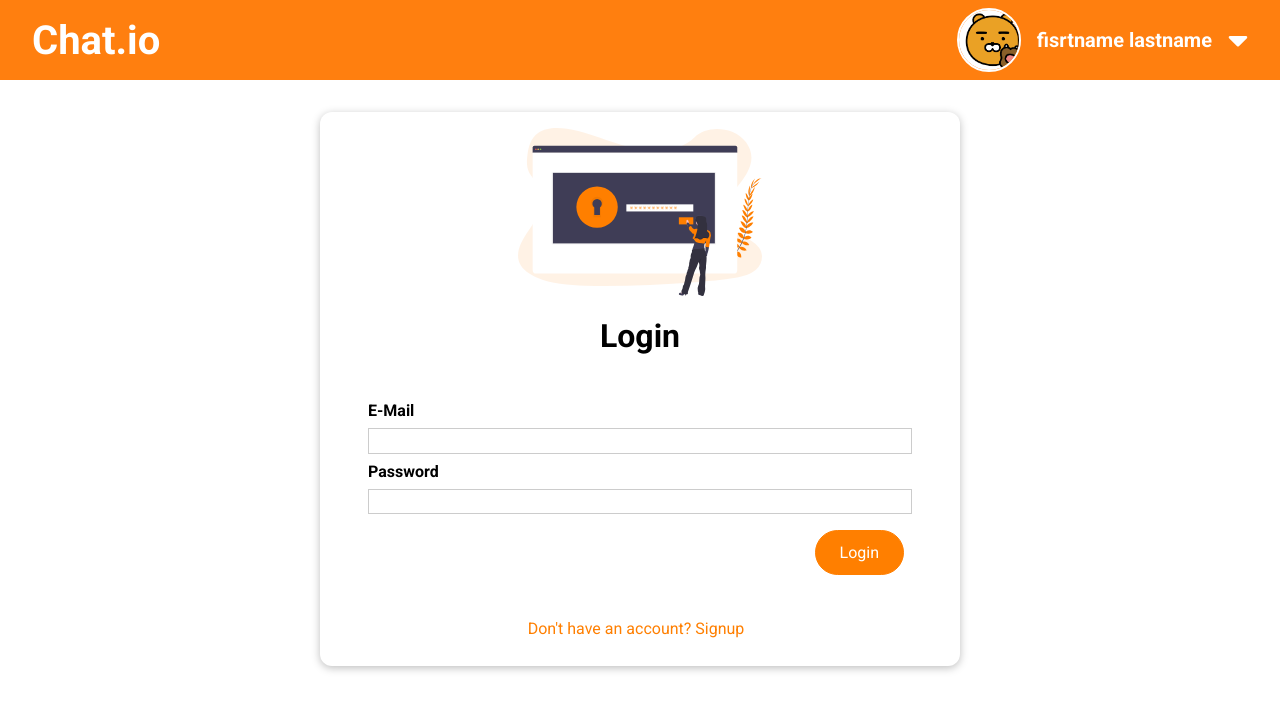
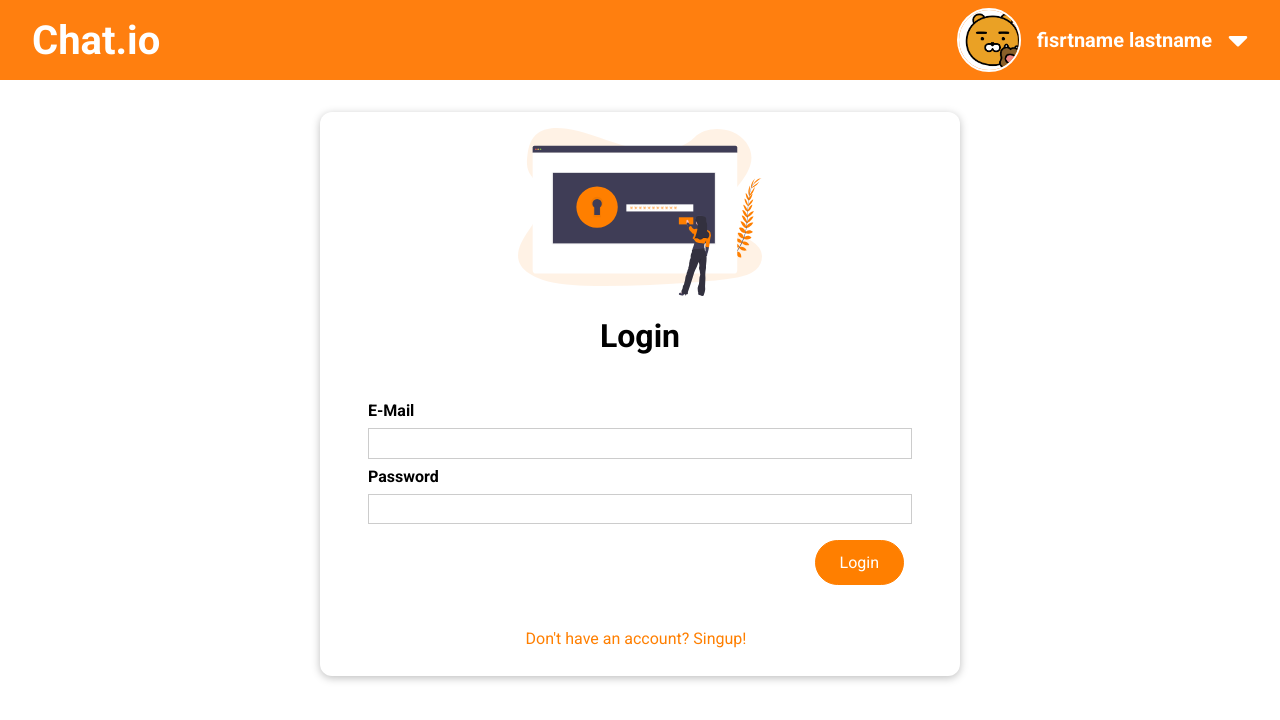
Before and after one commit to chat-io/chat_vue-frontend, a Vue app: page /auth in a window 1280 px wide. Shown: the top 720 px of the page. Built offline with nearby package versions, Linux system fonts and the light colour scheme.

Commit message:
feat: auth page UI text 수정
- toggle auth mode button text

```diff
--- a/src/pages/auth/UserAuth.vue
+++ b/src/pages/auth/UserAuth.vue
@@ -41,7 +41,7 @@
     </form>
     <div class="to-signup actions">
       <BaseButton mode="flat" @click="toggleAuthMode">
-        Don't have an account? Signup
+        {{ toggleAuthModeButtonText }}
       </BaseButton>
     </div>
   </BaseCard>
@@ -58,6 +58,12 @@ const isSignup = ref(false);
 
 const pageTitle = computed(() => {
   return isSignup.value ? "Singup" : "Login";
+});
+
+const toggleAuthModeButtonText = computed(() => {
+  return isSignup.value
+    ? `Already have an account? Login!`
+    : `Don't have an account? Singup!`;
 });
 
 const toggleAuthMode = () => {
@@ -105,6 +111,7 @@ select {
   font: inherit;
   border: 1px solid #ccc;
   padding: 0.15rem;
+  font-size: 1.25rem;
 }
 
 input:focus {
```
Also changed, not shown: src/pages/auth/UserSignup.vue (deleted, +0 -7 lines).
